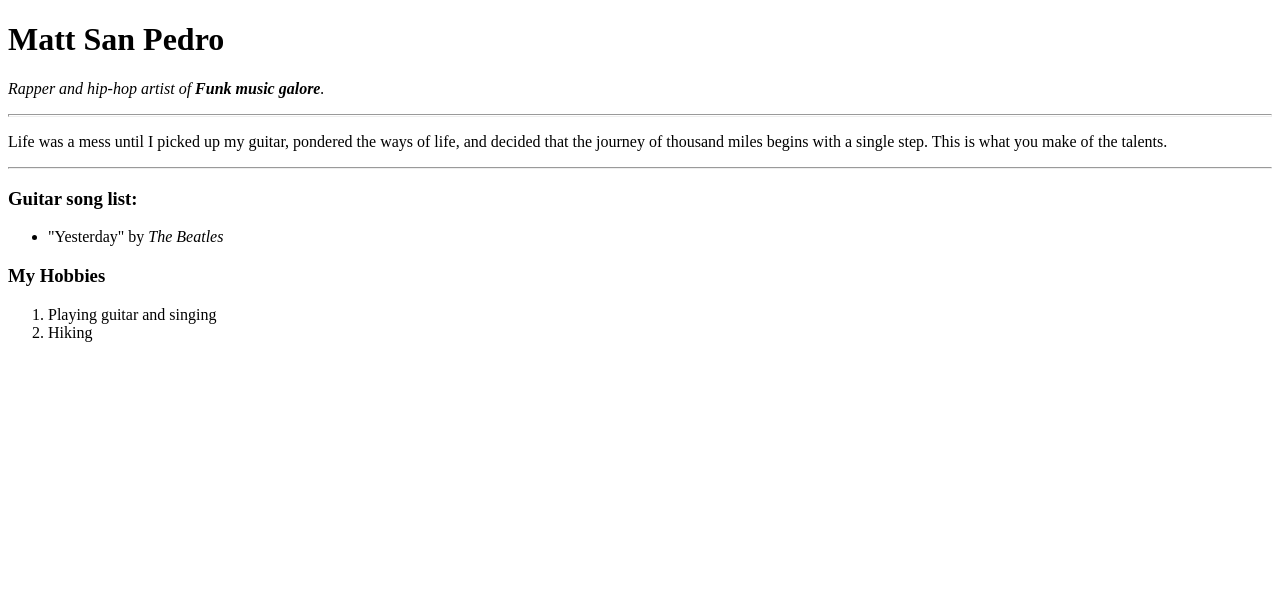
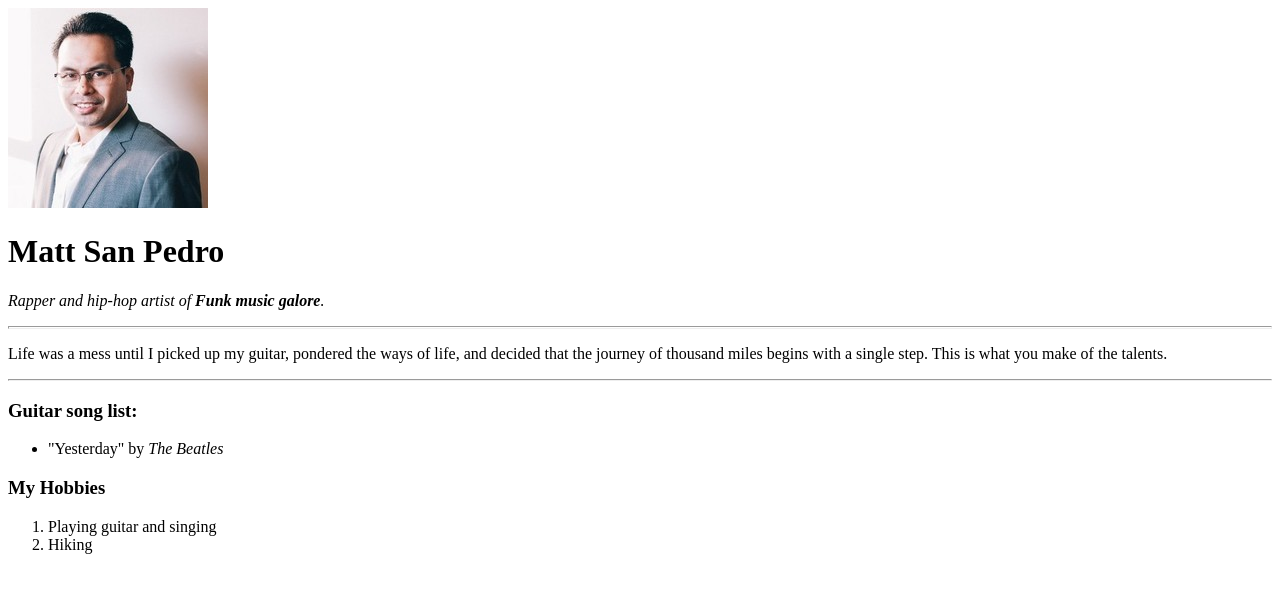
Before and after one commit to matt-sanpedro/html-dabble, a plain HTML site: page index.html in a window 1280 px wide. Drawn offline with Linux system fonts and the light colour scheme.

Commit message:
added profile picture

```diff
--- a/index.html
+++ b/index.html
@@ -22,6 +22,8 @@ Latest version is HTML 5
 </head>
 
 <body>
+  <!-- alt text helps google search algorithm -->
+  <img src="images/matt.jpeg" alt="Profile picture of Matt">
   <h1>Matt San Pedro</h1>
   <p><em>Rapper and hip-hop artist of <strong>Funk music galore</strong>.</em></p>
   <hr size="3">
```
Also changed, not shown: images/matt.jpeg (added).
